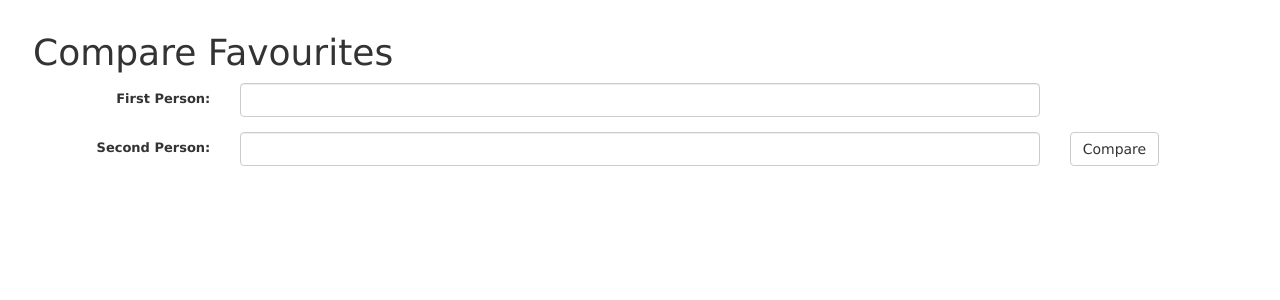
After one commit to roceal31/railsgirlsnext, a Rails app: page /favourites/compare in a window 1280 px wide. The commit adds this page. Shown: the top 300 px of the page. Run offline with Rails 7, Linux system fonts and the light colour scheme; style sheets or scripts are compiled from the project's sources.

Commit message:
Adding comparison

```diff
--- a/music/app/controllers/favourites_controller.rb
+++ b/music/app/controllers/favourites_controller.rb
@@ -36,6 +36,17 @@ class FavouritesController < ApplicationController
     # Capture results as a hash
     result_set = JSON.parse(json)
     @results = result_set["tracks"]["items"]
+  end
+
+  def compare
+    @first_person = params[:first_person]
+    @second_person = params[:second_person]
+
+    return unless (@first_person.present? and @second_person.present?)
+
+    #@all_favourites = Favourite.where(person: [@first_person, @second_person]).order(:spotify_id)
+    @first_person_favourites = Favourite.where(person: @first_person)
+    @second_person_favourites = Favourite.where(person: @second_person)
   end
 
   # POST /favourites
--- /dev/null
+++ b/music/app/views/favourites/compare.html.erb
@@ -0,0 +1,44 @@
+<h1>Compare Favourites</h1>
+
+<%= form_tag(compare_favourites_path, method: :get, class: 'form-horizontal') do %>
+	<div class="form-group">
+		<%= label_tag(:first_person, "First Person:", class: 'col-md-2 control-label') %>
+		<div class="col-md-8">
+			<%= text_field_tag(:first_person, params[:first_person], class: 'form-control') %>
+		</div>
+	</div>
+	<div class="form-group">
+		<%= label_tag(:second_person, "Second Person:", class: 'col-md-2 control-label') %>
+		<div class="col-md-8">
+			<%= text_field_tag(:second_person, params[:second_person], class: 'form-control') %>
+		</div>
+		<div class="col-md-2">
+			<%= submit_tag("Compare", class: 'btn btn-default') %>
+		</div>
+	</div>
+<% end %>
+
+<div class="container">
+	<div class="row">
+		<div class="col-md-6">
+			<% if @first_person_favourites.present? %>
+			<h2><%= @first_person %>'s Favourites</h2>
+			<ul>
+				<% @first_person_favourites.each do |favourite| %>
+				<li><%= favourite.name %></li>
+				<% end %>
+			</ul>
+			<% end %>
+		</div>
+		<div class="col-md-6">
+			<% if @second_person_favourites.present? %>
+			<h2><%= @second_person %>'s Favourites</h2>
+			<ul>
+				<% @second_person_favourites.each do |favourite| %>
+				<li><%= favourite.name %></li>
+				<% end %>
+			</ul>
+			<% end %>
+		</div>
+	</div>
+</div>
--- a/music/config/routes.rb
+++ b/music/config/routes.rb
@@ -2,6 +2,7 @@ Rails.application.routes.draw do
   resources :favourites do
   	collection do
   		get 'search'
+  		get 'compare'
   	end
   end
 
```
Also changed, not shown: music/app/views/favourites/index.html.erb (+20 -8 lines), music/app/views/favourites/search.html.erb (+26 -6 lines), music/db/development.sqlite3.
